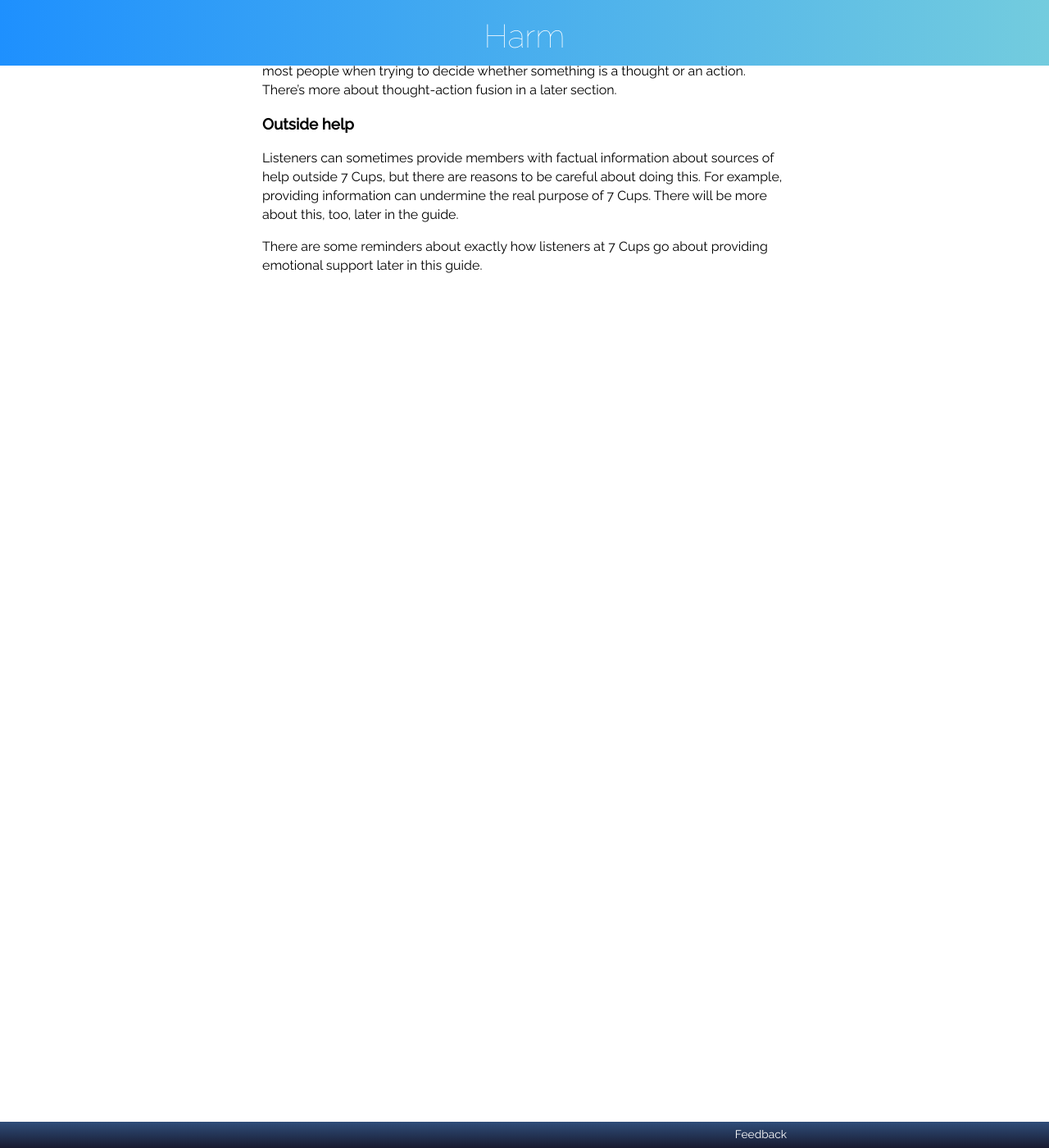
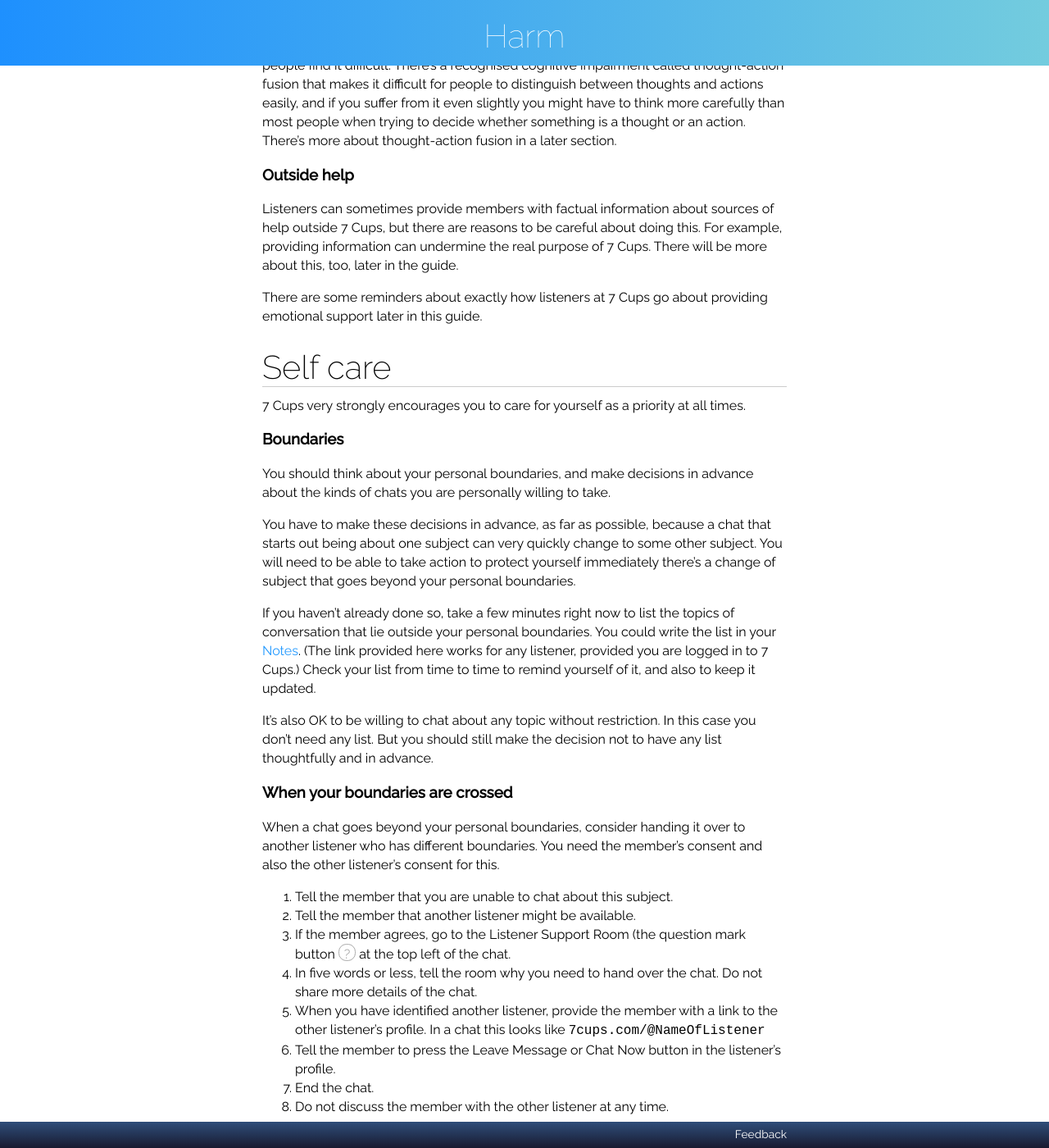
Before and after one commit to RarelyCharlie/rarelycharlie.github.io, a Jekyll site: the page built from _guide/harm.md, in a window 1280 px wide and 1400 px high, scrolled down 2658 px. Shown: the whole window at 82% size. Built offline with Jekyll 4.4.1, drawn with Linux system fonts in a browser that asks for light colours; some of the changed text lies outside the part shown.

Commit message:
add self care

```diff
--- a/_guide/harm.md
+++ b/_guide/harm.md
@@ -7,7 +7,7 @@ feedback: https://www.7cups.com/@RarelyCharlie
 [PART I](#part-i) — General information for all listeners
 -	[Introduction: What this guide is for](#what-this-guide-is-for)
 -	[The purpose of 7 Cups](#the-purpose-of-7-cups)
--	Self care
+-	[Self care](#self-care)
 -	Brief active listening refresher
 -	Why some members talk about harm
 -	The difference between thoughts and actions
@@ -55,6 +55,8 @@ The goals of this guide are to help ensure that, in the context of harm or risk
 
 There are links to further information and to public resources that you can share with members.
 
+Everywhere this guide uses the word "members", the information also applies to guests.
+
 # The purpose of 7 Cups
 
 7 Cups exists because there is an unmet need in the world for emotional support:
@@ -89,3 +91,49 @@ Some people find the distinction between thoughts and actions obvious, and some
 Listeners can sometimes provide members with factual information about sources of help outside 7 Cups, but there are reasons to be careful about doing this. For example, providing information can undermine the real purpose of 7 Cups. There will be more about this, too, later in the guide.
 
 There are some reminders about exactly how listeners at 7 Cups go about providing emotional support later in this guide.
+
+# Self care
+
+7 Cups very strongly encourages you to care for yourself as a priority at all times.
+
+### Boundaries
+
+You should think about your personal boundaries, and make decisions in advance about the kinds of chats you are personally willing to take.
+
+You have to make these decisions in advance, as far as possible, because a chat that starts out being about one subject can very quickly change to some other subject. You will need to be able to take action to protect yourself immediately there's a change of subject that goes beyond your personal boundaries.
+
+If you haven't already done so, take a few minutes right now to list the topics of conversation that lie outside your personal boundaries. You could write the list in your [Notes](https://www.7cups.com/notes.php). (The link provided here works for any listener, provided you are logged in to 7 Cups.) Check your list from time to time to remind yourself of it, and also to keep it updated.
+
+It's also OK to be willing to chat about any topic without restriction. In this case you don't need any list. But you should still make the decision not to have any list thoughtfully and in advance.
+
+### When your boundaries are crossed
+
+When a chat goes beyond your personal boundaries, consider handing it over to another listener who has different boundaries. You need the member's consent and also the other listener's consent for this.
+
+1. Tell the member that you are unable to chat about this subject.
+2. Tell the member that another listener might be available.
+3. If the member agrees, go to the Listener Support Room (the question mark button <span style="display: inline-block; width: 1.2em; height: 1.2em; text-align: center; border: 1px solid #aaa; border-radius: .6em; color: #aaa;">?</span> at the top left of the chat.
+4. In five words or less, tell the room why you need to hand over the chat. Do not share more details of the chat.
+5. When you have identified another listener, provide the member with a link to the other listener's profile. In a chat this looks like `7cups.com/@NameOfListener`
+6. Tell the member to press the Leave Message or Chat Now button in the listener's profile.
+7. End the chat.
+8. Do not discuss the member with the other listener at any time.
+
+If the member does not agree at step 3, tell the member that you have to end the chat, and end the chat.
+
+If you cannot find any other listener at step 5, ask the member to message a suitable listener from the Browse Listeners page. Provide the link: `7cups.com/BrowseListeners/` Explain that the page has a More Filters button at the top, which is useful for finding appropriate listeners.
+
+There is normally no need to block the member. They might want to chat with you about some other topic in the future.
+
+At any stage in all this, allow the member to continue the chat and avoid the problematic subject if that's what they prefer. Some members value the relationship they have established with you more than the precise subject of the conversation.
+
+### After a difficult chat
+
+After a chat that oversteps your personal boundaries, consider chatting to a peer supporter or a mentor about your own feelings. This is particularly important if your feelings persist or if you find yourself thinking about the chat long afterwards.
+
+If a chat affects you emotionally, and this in turn affects your real-life relationships or your ability to live your life normally, do not hesitate to switch to your member account and chat with an experienced listener about what happened and how it affected you.
+
+If you have a therapist or someone else in the real world you rely on for emotional support, be open with them about the effect volunteering as a listener at 7 Cups has on you, but do not share any details of any chat.
+
+QUIZ
+{:.dummyquiz}
```
